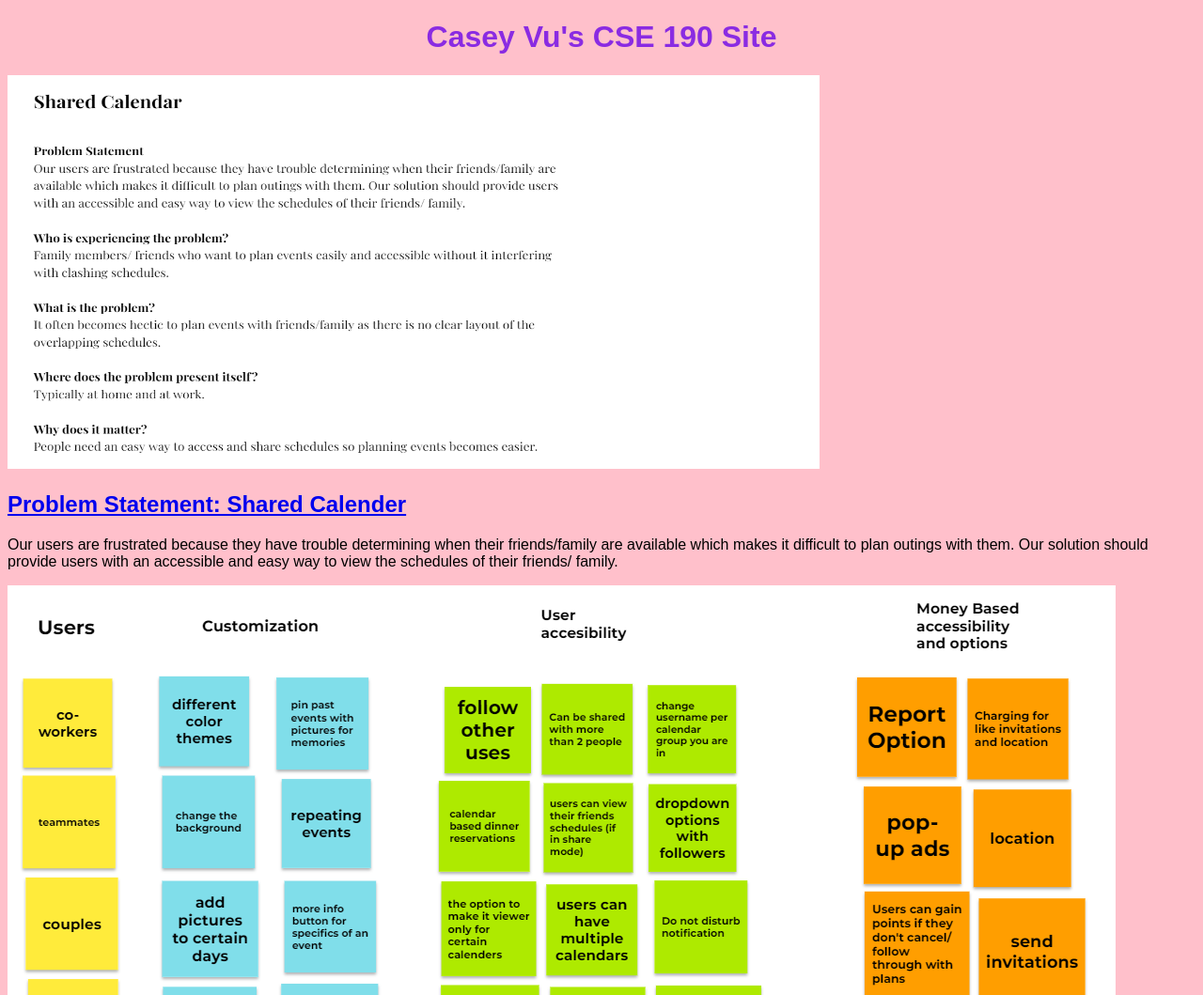
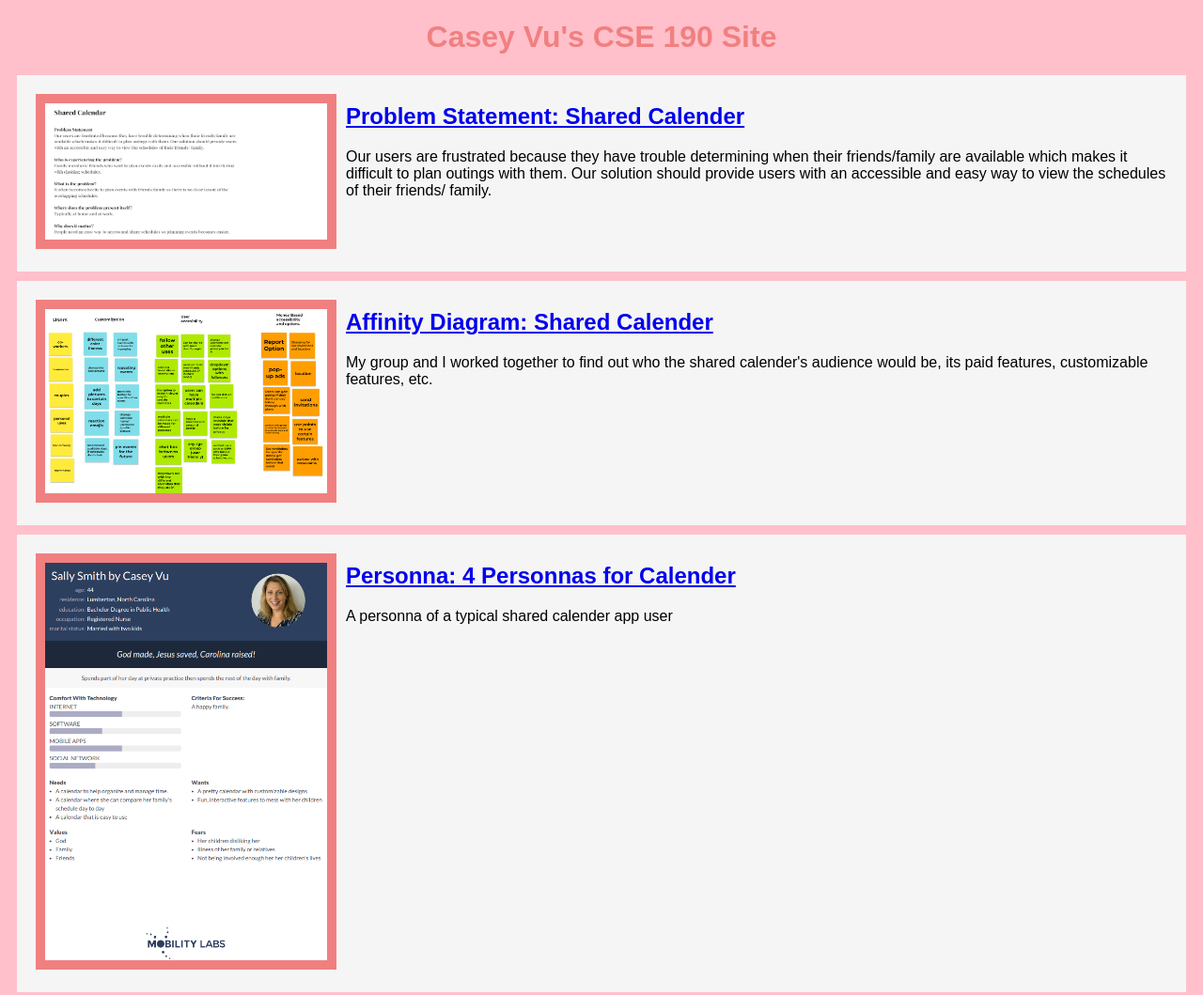
Before and after one commit to caseyvuu/csce242.github.io, a plain HTML site: page index.html in a window 1280 px wide. Shown: the top 1059 px of the page at 94% size. Drawn offline with Linux system fonts and the light colour scheme.

Commit message:
Add files via upload

```diff
--- a/index.html
+++ b/index.html
@@ -18,7 +18,6 @@
             </section>
         </section>
 
-
 <!--affinity diagram assignment -->
         <section class="assignment">
             <a href="files/Affinity Diagram Cocky's Angels.pdf"><img src="images/affinity.png"></a>
@@ -29,5 +28,16 @@
                </p>
                 </section>
             </section>
+
+  <!--personna assignment -->
+  <section class="assignment">
+    <a href="files/personnapdf.pdf"><img src="images/personna.png"></a>
+    <section class="ass-details">
+        <a href="files/personnapdf.pdf"><h2>Personna: 4 Personnas for Calender</h2></a>
+        <p>
+            A personna of a typical shared calender app user
+       </p>
+        </section>
+    </section>
     </body>
 </html>
--- a/styles.css
+++ b/styles.css
@@ -4,7 +4,21 @@ body
     font-family: Arial, Helvetica, sans-serif
 }
 
+.assignment {
+    display:flex;
+    padding:10px;
+    margin: 10px;
+    background: whitesmoke;
+}
+
+.assignment img {
+    width:300px;
+    padding:10px;
+    margin: 10px;
+    background: lightcoral;
+}
+
 h1 {
-    color: blueviolet;
+    color: lightcoral;
     text-align:center;
 }
```
Also changed, not shown: images/personna.png (added), 1 other file.
